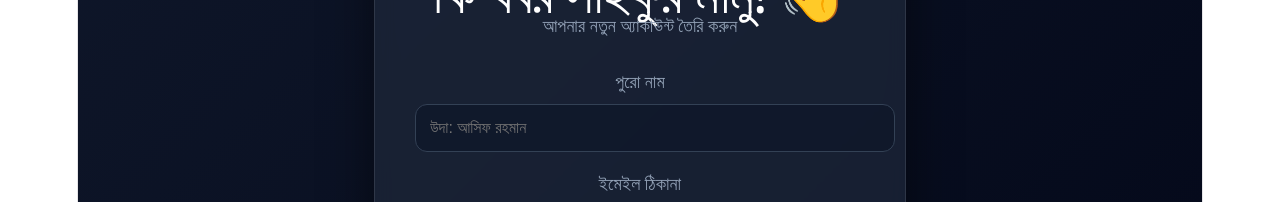
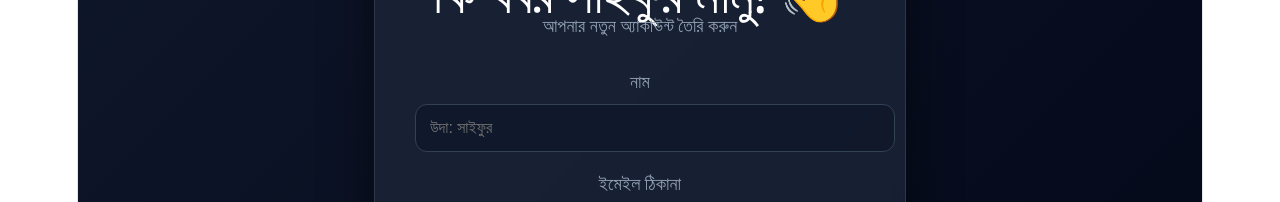
Before and after one commit to mdsifat476196-maker/frontend, a React app: page /register in a window 1280 px wide. Shown: the part 197-399 px from the top of the page. Built offline with nearby package versions, Linux system fonts and the light colour scheme; the HTML template or start-up script is replaced by a standard one.

Commit message:
Update Register.jsx

```diff
--- a/src/Register.jsx
+++ b/src/Register.jsx
@@ -185,8 +185,8 @@ function Register() {
                     <p style={{ textAlign: 'center', color: '#94a3b8', marginBottom: '30px' }}>আপনার নতুন অ্যাকাউন্ট তৈরি করুন</p>
 
                     <div className="input-group">
-                        <label>পুরো নাম</label>
-                        <input className="input-style" type="text" placeholder="উদা: আসিফ রহমান" value={name} onChange={(e) => setName(e.target.value)} />
+                        <label>নাম</label>
+                        <input className="input-style" type="text" placeholder="উদা: সাইফুর" value={name} onChange={(e) => setName(e.target.value)} />
                     </div>
 
                     <div className="input-group">
```
